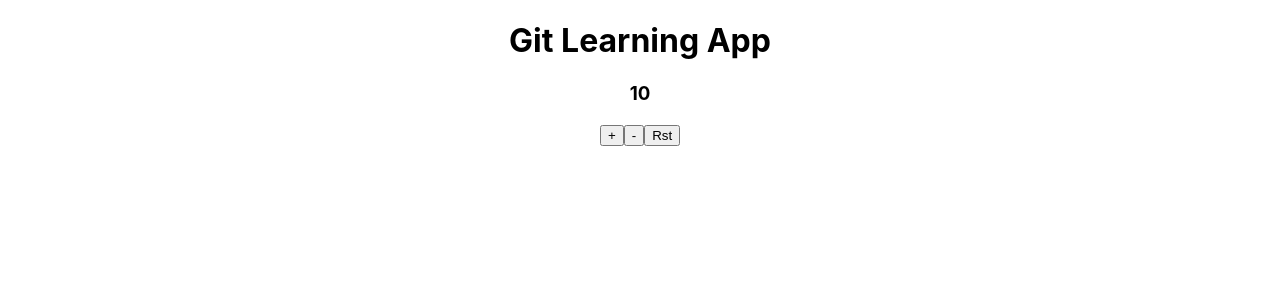
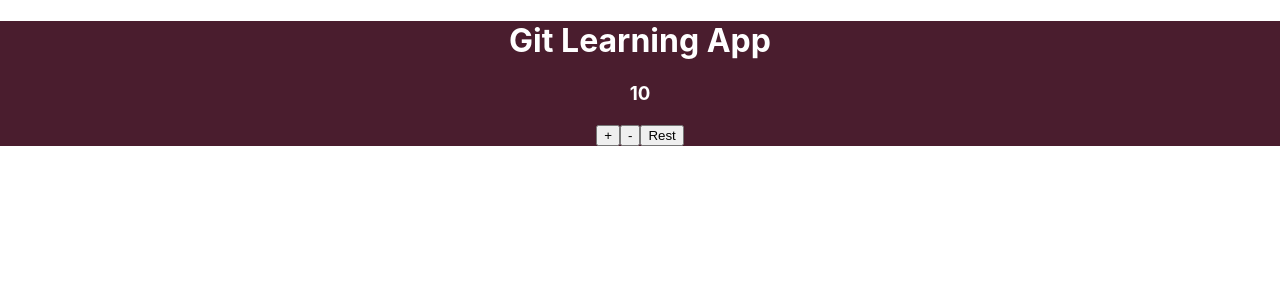
Before and after one commit to Ax0l0t3/LearningGit, a React (Create React App) app: page / in a window 1280 px wide. Shown: the top 300 px of the page. Built offline with nearby package versions, Linux system fonts and the light colour scheme.

Commit message:
Reset Button Modified

```diff
--- a/src/App.css
+++ b/src/App.css
@@ -1,5 +1,7 @@
 .App {
+  color: white;
   text-align: center;
+  background-color: #4A1D2E;
 }
 
 .App-logo {
--- a/src/Components/CounterComponent.js
+++ b/src/Components/CounterComponent.js
@@ -12,7 +12,7 @@ function Counter({resetValue}){
     <h3>{countValue}</h3>
     <button type="button" onClick={ handlePlus }>+</button>
     <button type="button" onClick={ handleSubs }>-</button>
-    <button type="button" onClick={ handleRese }>Rst</button>
+    <button type="button" onClick={ handleRese }>Rest</button>
   </>
   );
 }
```
Also changed, not shown: 1 other file (tests, documents, lock files or other folders).
